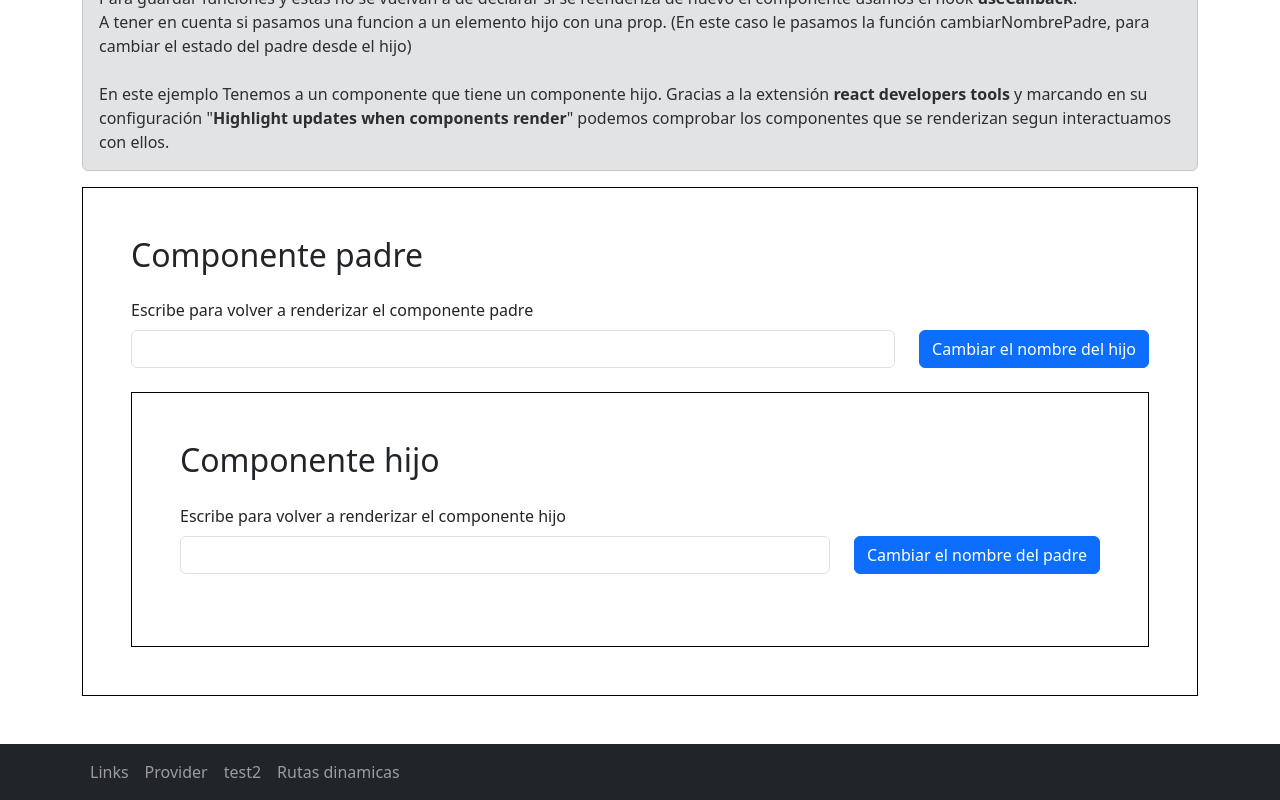
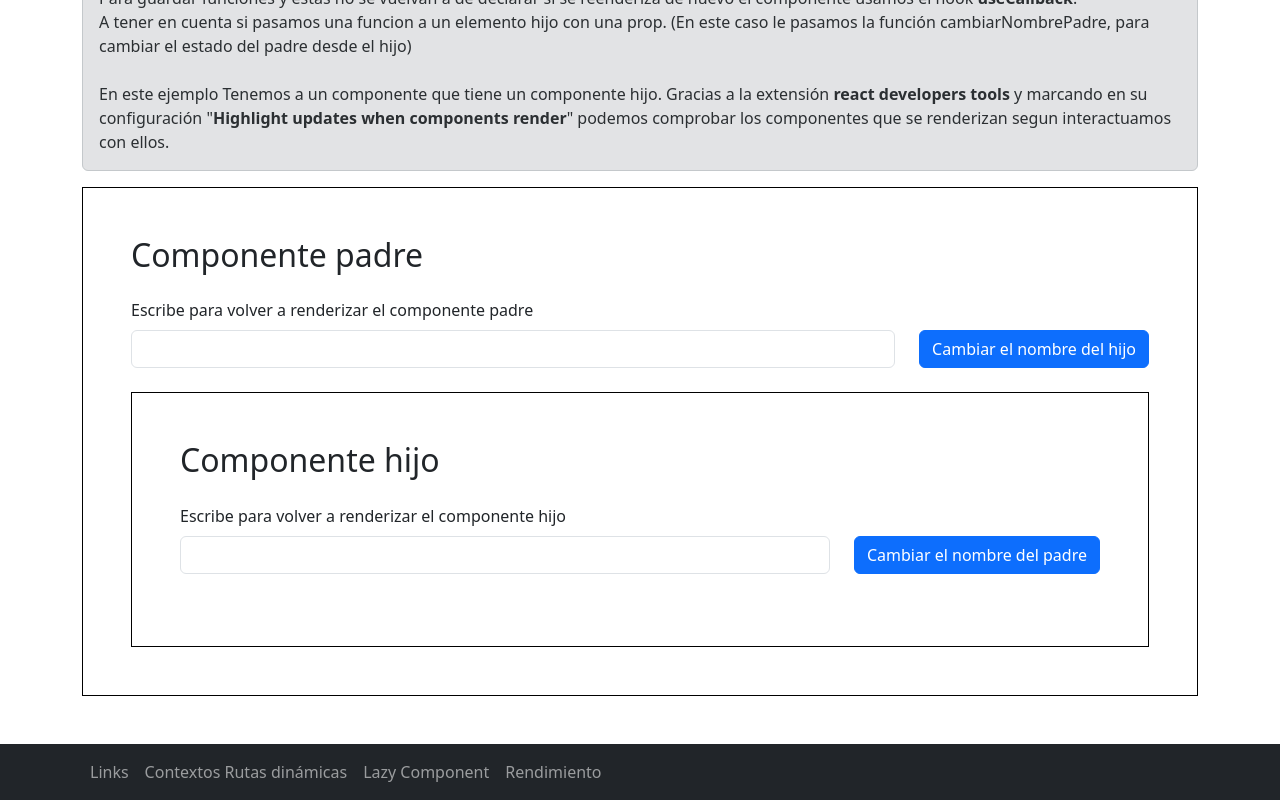
Before and after one commit to AntonioMCV/reactwiki, a React (Create React App) app: page /rendimiento in a window 1280 px wide. Shown: the part 351-1151 px from the top of the page. Built offline with nearby package versions, Linux system fonts and the light colour scheme.

Commit message:
feat: (footer) - Update footer links from header

```diff
--- a/src/components/Footer.js
+++ b/src/components/Footer.js
@@ -7,17 +7,17 @@ const Footer = () => {
       <div className="container">
         <div className="collapse navbar-collapse" id="navbarSupportedContent">
           <ul className="navbar-nav mr-auto">
-            <li className="nav-item">
+           <li className="nav-item">
               <Link className="nav-link" to="/links">Links</Link>
             </li>
             <li className="nav-item">
-              <Link className="nav-link" to="/provider">Provider</Link>
+              <Link className="nav-link" to="/context">Contextos Rutas dinámicas</Link>
             </li>
             <li className="nav-item">
-              <Link className="nav-link" to="/test2">test2</Link>
+              <Link className="nav-link" to="/lazy-component">Lazy Component</Link>
             </li>
             <li className="nav-item">
-              <Link className="nav-link" to="/rutas">Rutas dinamicas</Link>
+              <Link className="nav-link" to="/rendimiento">Rendimiento</Link>
             </li>
           </ul>
         </div>
```
